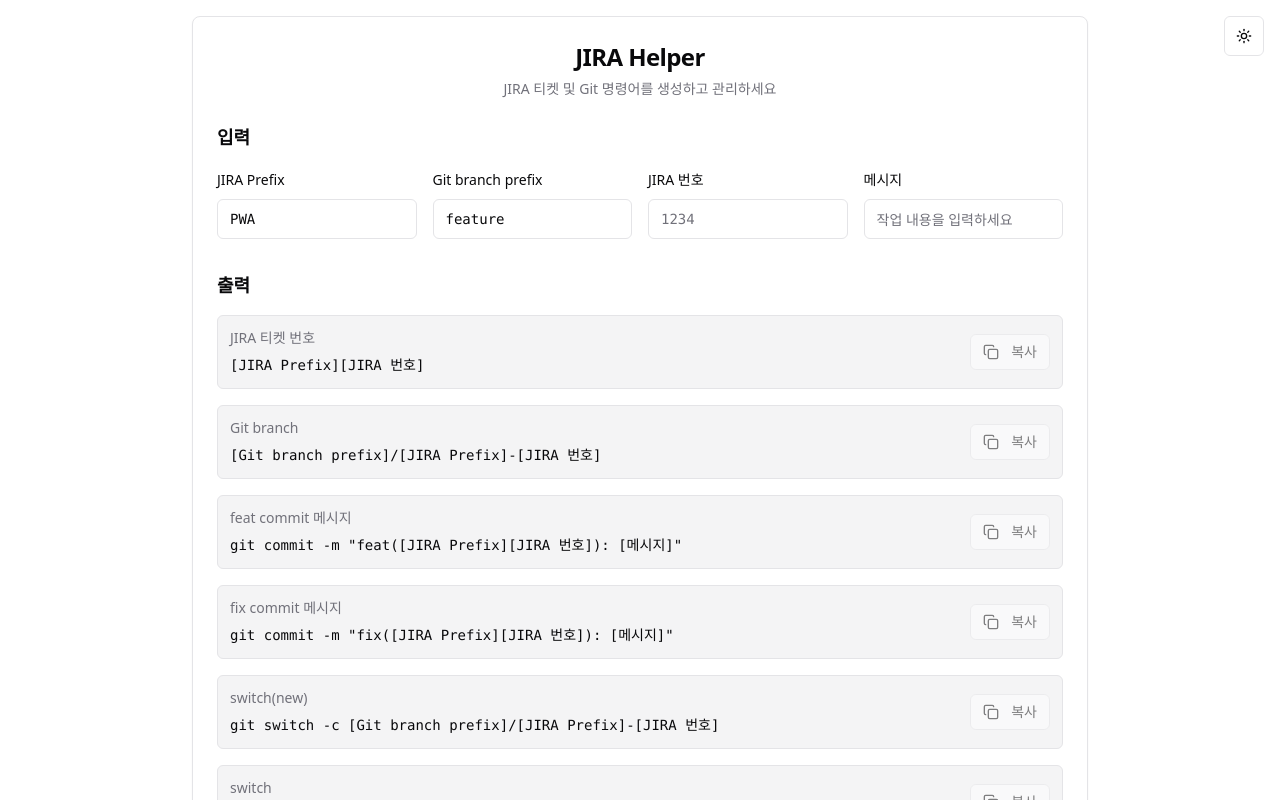
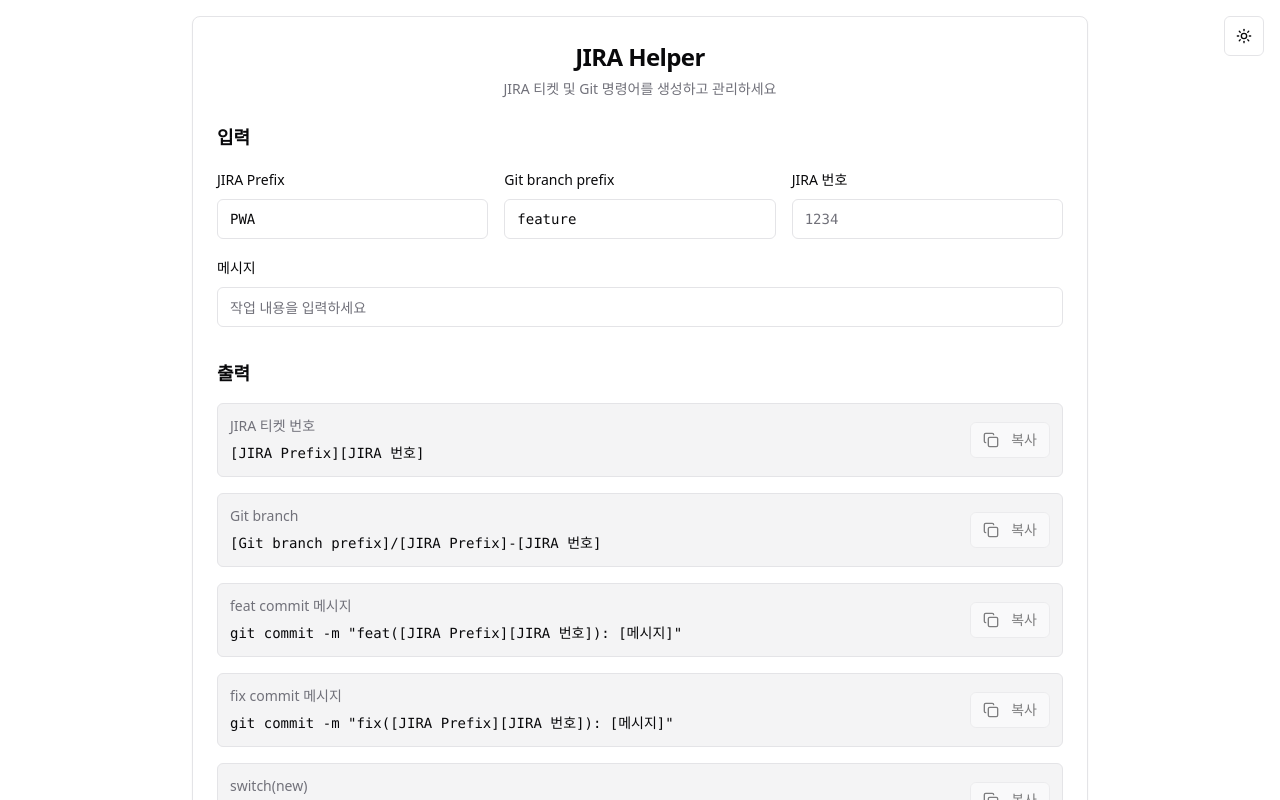
Before and after one commit to gyuha/gitlab-jira-helper, a React (Vite) app: page / in a window 1280 px wide. Shown: the top 800 px of the page. Built offline with nearby package versions, Linux system fonts and the light colour scheme.

Commit message:
Refactor code structure for improved readability and maintainability

```diff
--- a/src/components/JiraHelper.tsx
+++ b/src/components/JiraHelper.tsx
@@ -51,11 +51,12 @@
               JIRA 티켓 및 Git 명령어를 생성하고 관리하세요
             </CardDescription>
           </CardHeader>
-          <CardContent className="space-y-8">
-            {/* 입력 섹션 */}
+          <CardContent className="space-y-8">            {/* 입력 섹션 */}
             <div>
               <h3 className="text-lg font-semibold mb-4">입력</h3>
-              <div className="grid grid-cols-1 md:grid-cols-2 lg:grid-cols-4 gap-4">
+              <div className="space-y-4">
+                {/* 첫 번째 행: JIRA Prefix, Git branch prefix, JIRA 번호 */}
+                <div className="grid grid-cols-1 md:grid-cols-2 lg:grid-cols-3 gap-4">
                   {/* JIRA Prefix 입력 */}
                   <div className="space-y-2">
                     <label htmlFor="prefix" className="text-sm font-medium">
@@ -100,8 +101,9 @@
                       className="font-mono"
                     />
                   </div>
+                </div>
 
-                {/* 메시지 입력 */}
+                {/* 두 번째 행: 메시지 (전체 너비) */}
                 <div className="space-y-2">
                   <label htmlFor="message" className="text-sm font-medium">
                     메시지
```
Also changed, not shown: 6 other files (tests, documents, lock files or other folders). Lines whose indentation alone changed are shown as unchanged.
